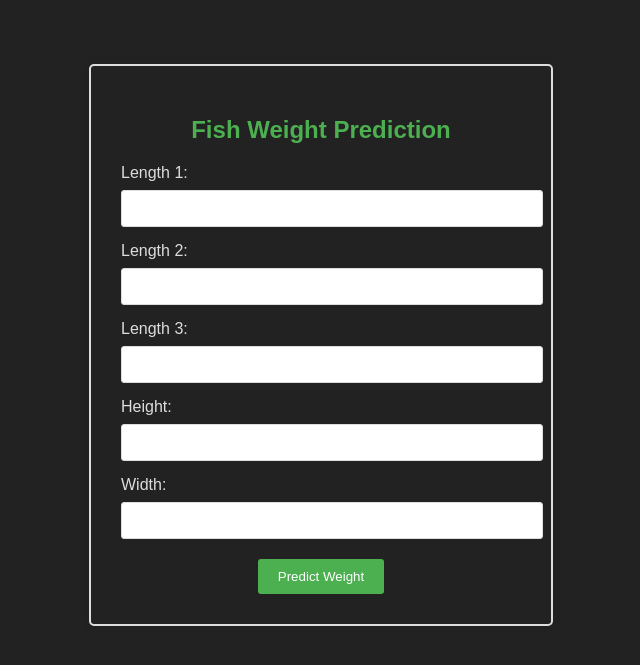
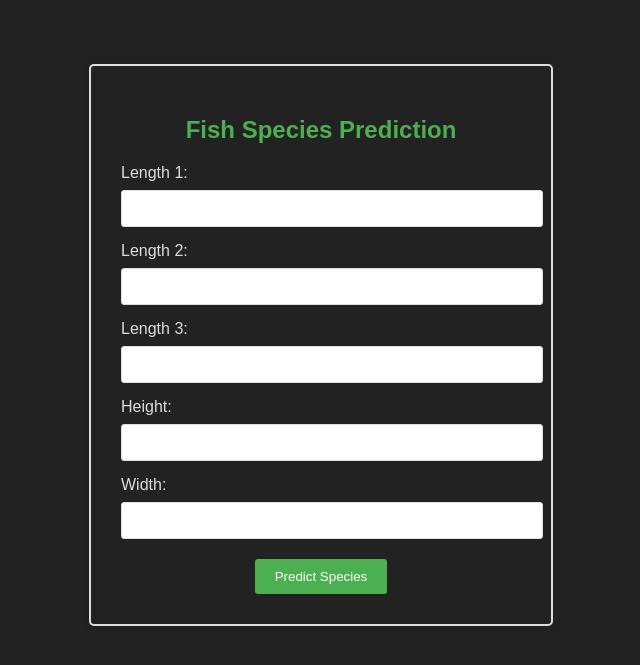
Before and after one commit to ItsNimmz/Fish_Dataset, a Flask app: page / in a window 1280 px wide. Shown: the top 665 px of the page, without its empty margins (319-959 px from the left). Run offline with Flask 3, Linux system fonts and the light colour scheme; parts of the project's set-up code (start-up, migrations or seed data) failed here and were passed over.

Commit message:
typo error fixed

```diff
--- a/templates/index.html
+++ b/templates/index.html
@@ -7,7 +7,7 @@
 </head>
 <body>
     <div class="container mt-4">
-        <h2 class="mb-4 heading">Fish Weight Prediction</h2>
+        <h2 class="mb-4 heading">Fish Species Prediction</h2>
         <form method="post" action="/predict">
             <div class="form-group">
                 <label for="length1">Length 1:</label>
@@ -29,11 +29,8 @@
                 <label for="width">Width:</label>
                 <input type="text" id="width" name="width" class="form-control" required>
             </div>
-            <button type="submit" class="btn btn-primary">Predict Weight</button>
+            <button type="submit" class="btn btn-primary">Predict Species</button>
         </form>
-        {% if prediction_text %}
-            <h4 class="mt-4">{{ prediction_text }}</h4>
-        {% endif %}
     </div>
 </body>
 </html>
```
